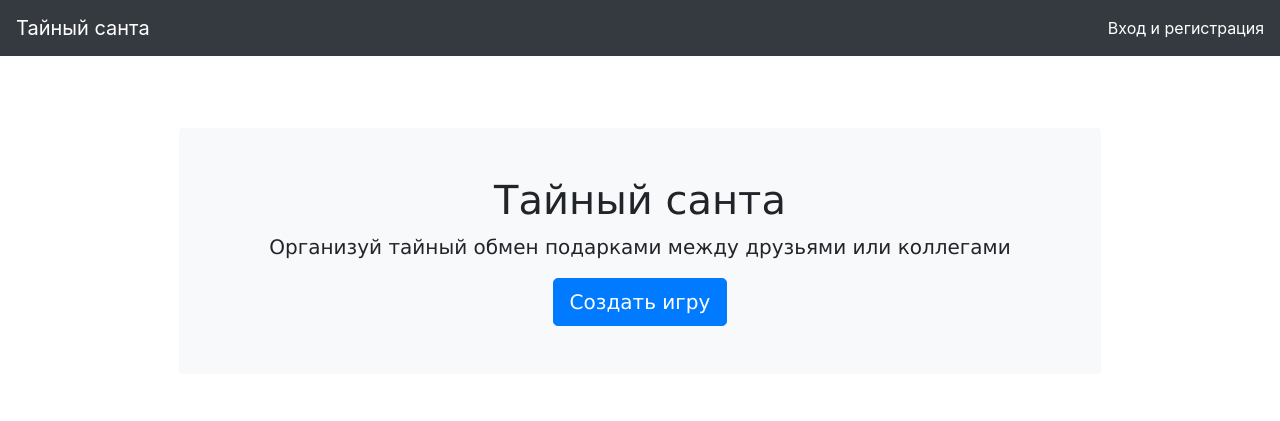
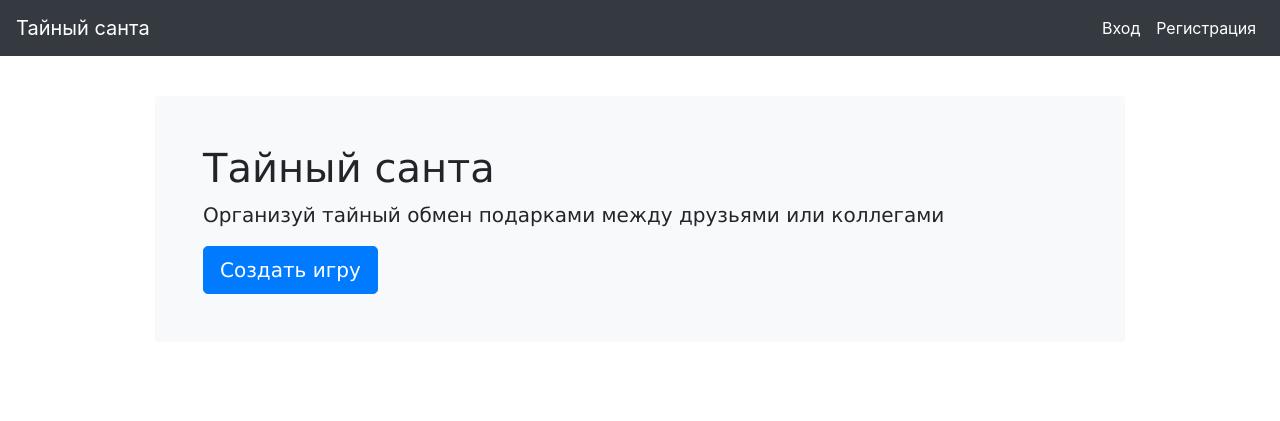
Before and after one commit to balancy/secret_santa, a Django app: page / in a window 1280 px wide. Shown: the top 421 px of the page. Run offline with Django 4.2, Linux system fonts and the light colour scheme.

Commit message:
Make navigation links work

```diff
--- a/games/templates/base.html
+++ b/games/templates/base.html
@@ -16,7 +16,7 @@
   </head>
   <body>
     <nav class="navbar navbar-expand-md navbar-dark bg-dark fixed-top">
-      <a class="navbar-brand" href="#">Тайный санта</a>
+      <a class="navbar-brand" href="{% url 'index' %}">Тайный санта</a>
       <button class="navbar-toggler" type="button" data-toggle="collapse" data-target="#navbarsExampleDefault" aria-controls="navbarsExampleDefault" aria-expanded="false" aria-label="Toggle navigation">
         <span class="navbar-toggler-icon"></span>
       </button>
@@ -24,17 +24,16 @@
         <ul class="navbar-nav mr-auto">
         </ul>
         {% if user.is_authenticated %}
-        <div class="log">{{ user }} <a class="log" href="#">Выход</a></div>
+          <div class="log mx-2">{{ user }} <a class="log mx-2" href="{% url 'logout' %}">Выход</a></div>
         {% else %}
-          <a class="log" href="{% url 'login' %}">Вход и регистрация</a>
+          <a class="log mx-2" href="{% url 'login' %}">Вход</a>
+          <a class="log mx-2" href="{% url 'register' %}">Регистрация</a>
         {% endif %}
       </div>
     </nav>
-    <main role="main" class="container">
-      <div class="starter-template">
-        {% block content %}
-        {% endblock %}
-      </div>
+    <main role="main" class="container my-3">
+      {% block content %}
+      {% endblock %}
     </main><!-- /.container -->
     <!-- Bootstrap core JavaScript
     ================================================== -->
```
